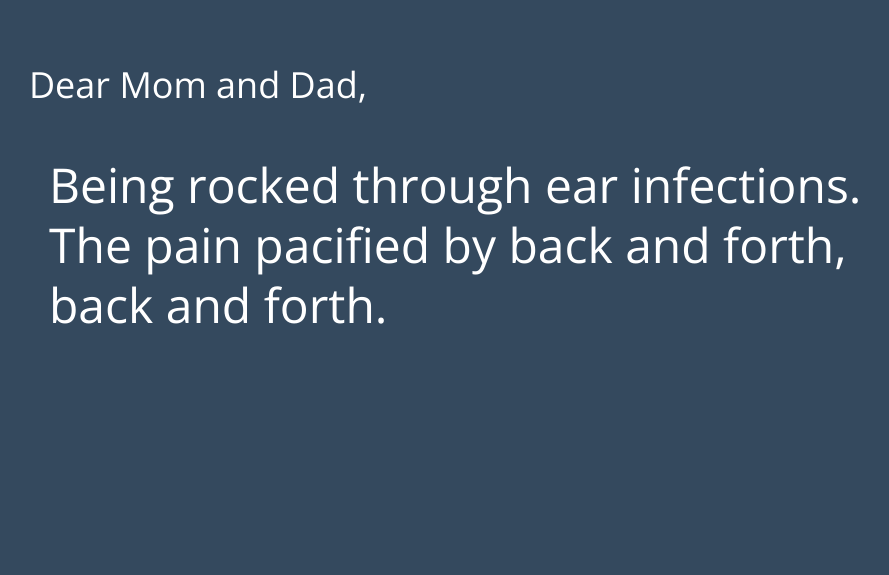
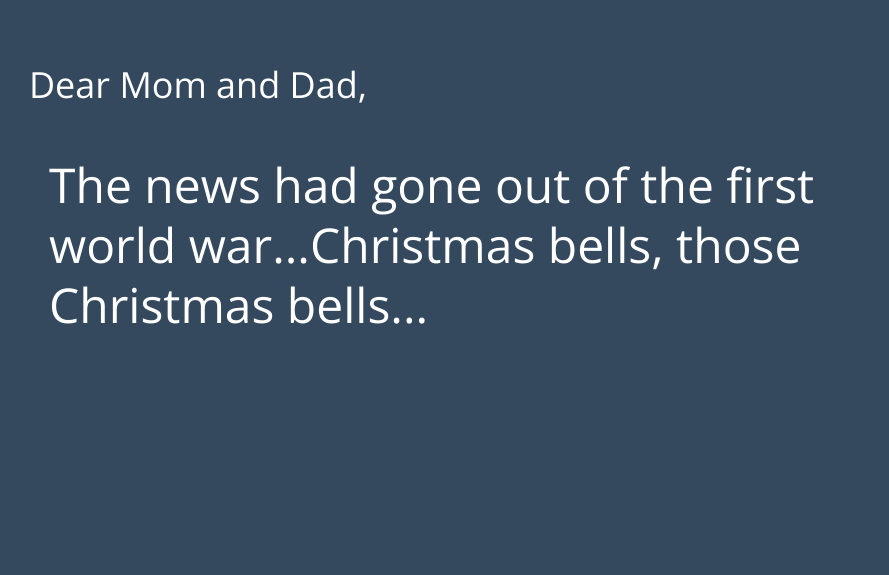
Before and after one commit to linzster/retrospected, a PHP site: page / in a window 1280 px wide. Shown: the part 43-618 px from the top of the page, without its empty margins (151-1040 px from the left). Run offline with PHP 8.4, Linux system fonts and the light colour scheme.

Commit message:
more memories and modal updates

```diff
--- a/assets/css/memory.css
+++ b/assets/css/memory.css
@@ -114,4 +114,7 @@ body {
 /* setting initial state of slider so text doesn't appear */
 #slider-info {
   display: none;
+  font-size: 18px;
+  line-height: 22px;
+
 }
--- a/assets/js/memoryRandomizer.js
+++ b/assets/js/memoryRandomizer.js
@@ -9,7 +9,7 @@ $(document).ready(function() {
     // storing memories in an array
     var memories = [];
 
-    memories.push("Bike ride at Maraine State Park.  Lunch on a pier.  Crunching Doritos beneath a marshmallow cloud sky.");
+    memories.push("Bike ride at Moraine State Park.  Lunch on a pier.  Crunching Doritos beneath a marshmallow cloud sky.");
     memories.push("That sandwhich place outside Hamilton College.  Best sandwhich I have ever had.  Still.");
     memories.push("Walks, walking, through cemeteries, to coffeeshops, and later pushing strollers.");
     memories.push("Do you remember?  I do.  These moments I carry with me.  Is it like that for you?");
@@ -19,9 +19,15 @@ $(document).ready(function() {
     memories.push("Mom, in your purple robe, stepping out into the Chautauqua morning.  I could feel the sun, early as it was.");
     memories.push("Being rocked through ear infections.  The pain pacified by back and forth, back and forth.");
     memories.push("Windows down, Bob Dylan loud.  'Everybody must get stoned.'  Driving in circles in Timberglen.  Did that song ever end?");
-    memories.push("Windows down, the morning dark on our way to school.  Windows up, and warmer.  At least that was the idea, right");
+    memories.push("Windows down, the morning dark on our way to school.  Windows up, and warmer.  At least that was the idea, right?");
     memories.push("These moments aren't pinnable.  We don't blog about them.  They are traces.  They return.  They last.");
-    // keep adding items here...
+    memories.push("The news had gone out of the first world war...Christmas bells, those Christmas bells...");
+    memories.push("Weekend mornings riding downtown to basketball at Reizenstein.  There, game after game, basketballs against floorboards, against backboards endlessly.  And you in the stands.");
+    memories.push("Turn-signal on, lights off, police car turning towards and I almost side-swipe a car.  You yelling: 'Stop the car.  Just stop the car!'  So I did.  In the middle of the road.  But I drove the rest of the way home, knuckles white.  Cautious.  Terrified.");
+    memories.push("Graduation party and a human fly wall in our driveway.  All night, we jumped against the wall, got stuck, and wrestled free.  We do that now: jump, stick, wrestle free.  Sometimes we hurdle the wall, and sometimes we need help getting down.");
+    memories.push("It doesn't get any better than this.");
+
+// keep adding items here...
 
     // compute total number of memories and pick random number from within
     var total = memories.length;
--- a/index.php
+++ b/index.php
@@ -30,11 +30,11 @@
     <div id="slider-info">
       <h3>We love you, and...</h3>
       <p>
-        we wanted to share these glimpses of the past, our family's past with you.  We wanted you to know that these
-        moments mattered.  That they matter.  When you refresh the page, a new fragment will appear.  We hope to
-        keep adding to this, to keep building on to what we have collected so far.  These memories, often triggered
-        by a smell or the quality of the air, linger for us.  They persevere, and we are thankful for that.  For in
-        them, we are together.
+        we wanted to share these glimpses of the past, our family's past with you. We wanted you to know that these
+        moments mattered. That they matter. When you refresh the page, a new fragment will appear. We hope to
+        keep adding to this, to keep building on to what we have collected so far.</p>
+      <p>
+        These memories, often triggered by a smell or the quality of the air, linger for us. They persevere, and we are thankful for that. In them, we are together.
       </p>
       <button type="button" class="btn btn-default close-slider">Close</button>
     </div>
```
